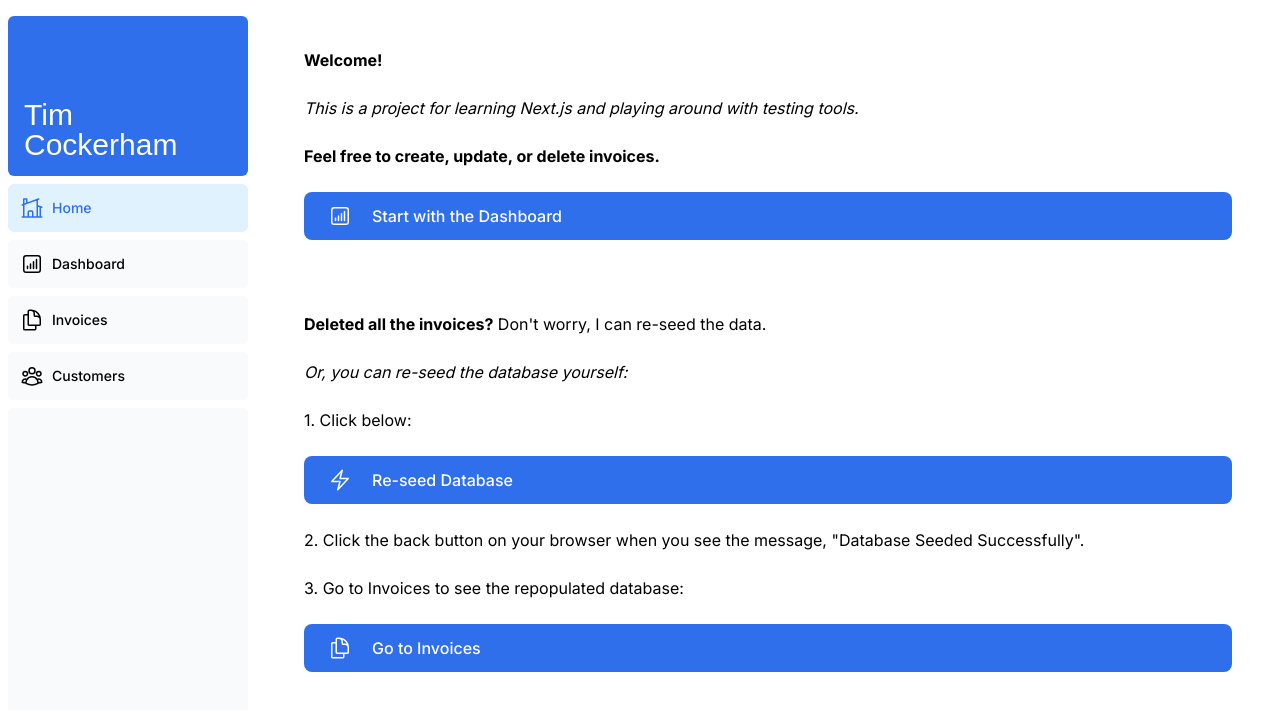
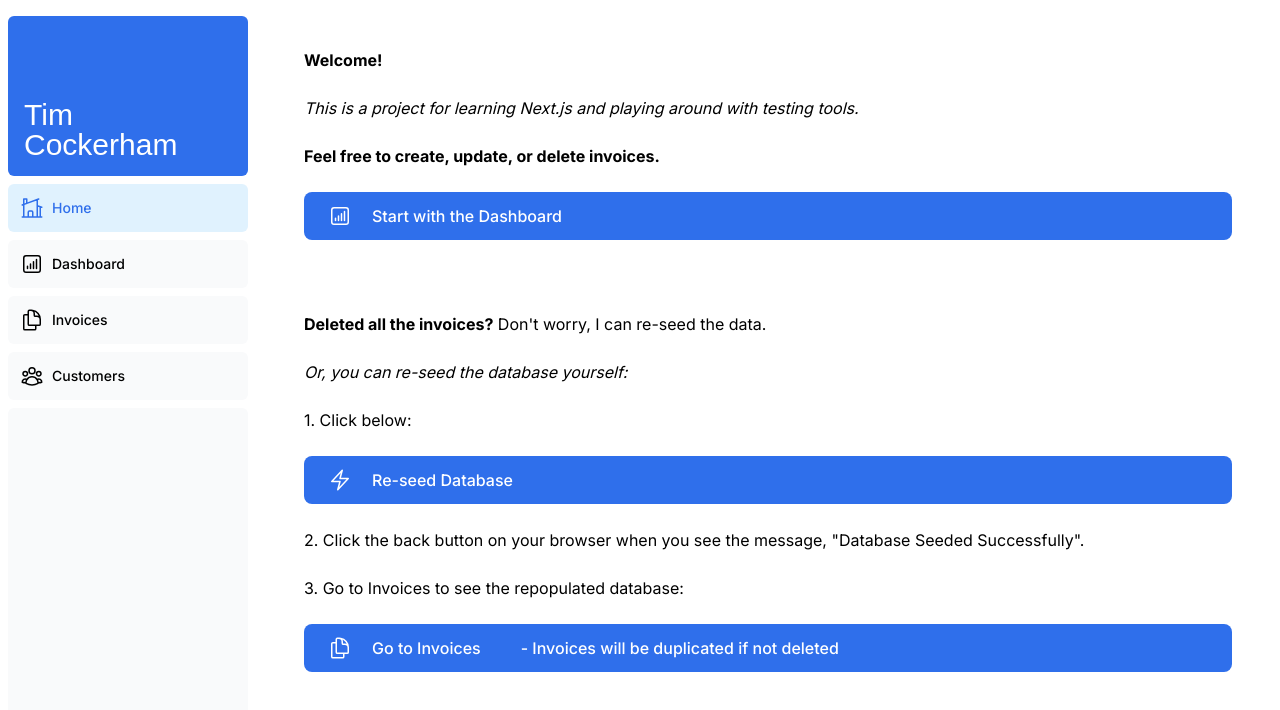
Before and after one commit to tjcocker/NextJS-App, a Next.js app: page /dashboard/home in a window 1280 px wide. Shown: the top 710 px of the page. Built offline with nearby package versions, Linux system fonts and the light colour scheme; a web font is replaced by a local one.

Commit message:
home page edits

```diff
--- a/app/dashboard/home/page.tsx
+++ b/app/dashboard/home/page.tsx
@@ -40,7 +40,8 @@ const Home: NextPage = () => {
                         href="/dashboard/invoices"
                         className="flex items-center gap-5 self-start rounded-lg bg-blue-600 px-6 py-3 text-sm font-medium text-white transition-colors hover:bg-blue-400 md:text-base"
                     > <DocumentDuplicateIcon className="w-5 md:w-6" />
-                        <span>Go to Invoices</span>
+                        <span>Go to Invoices</span><br></br>
+                        <p>- Invoices will be duplicated if not deleted</p>
                     </Link>
                 </div>
             </main>
```
